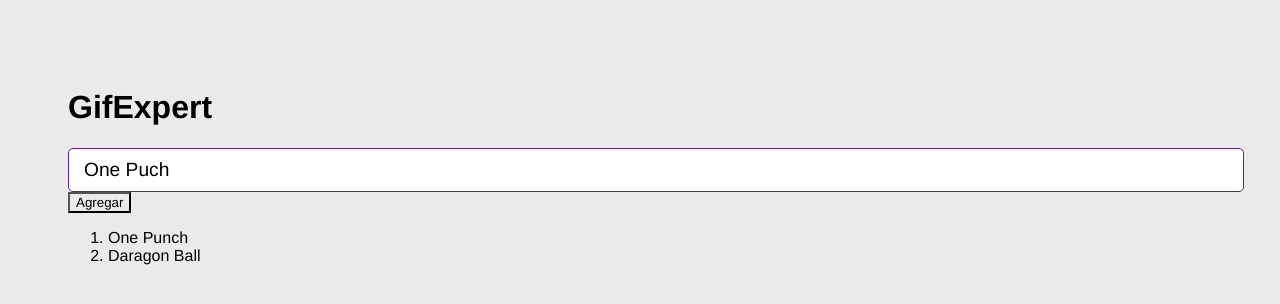
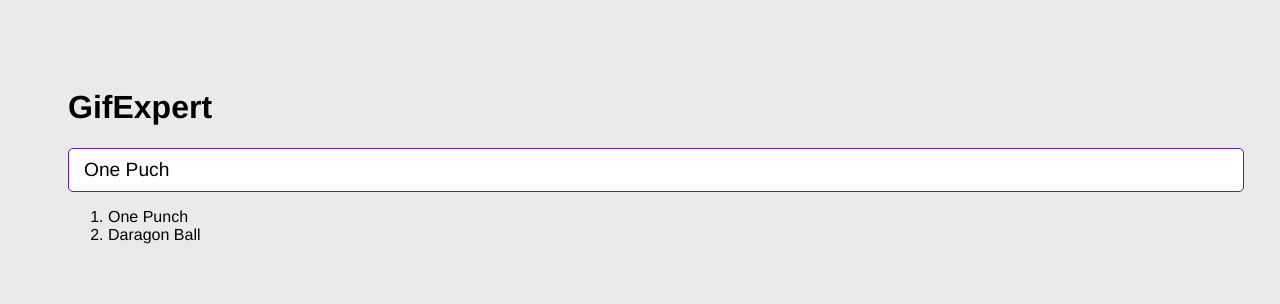
Before and after one commit to CasJuan/gifExpert, a React (Vite) app: page / in a window 1280 px wide. Shown: the top 304 px of the page. Built offline with nearby package versions, Linux system fonts and the light colour scheme.

Commit message:
comunicacion entre los padres de dos formas distintas

```diff
--- a/src/GifExpertApp.jsx
+++ b/src/GifExpertApp.jsx
@@ -5,8 +5,8 @@
 
     const [categories, setCategories] = useState(['One Punch','Daragon Ball']);
 
-    const onAddCategory = () => {
-        setCategories([...categories,'Valorant']);
+    const onAddCategory = (newCategory) => {
+        setCategories([...categories,newCategory]);
         //setCategories(cat => [...cat,'VALORANT'])
     }
 
@@ -18,10 +18,13 @@
 
 
     {/* input */}
-    <AddCategory/>
+    <AddCategory
+        //setCategories={setCategories}
+        onNewCategory={onAddCategory}
+
+    />
 
     {/* Listao de gif */}
-    <button onClick={onAddCategory}>Agregar</button>
 
     <ol>
         {categories.map(category => {
--- a/src/components/AddCategory.jsx
+++ b/src/components/AddCategory.jsx
@@ -1,6 +1,6 @@
 import React, { useState } from 'react'
 
-export const AddCategory = () => {
+export const AddCategory = ({onNewCategory}) => {
 
     const [inputValue, setInputValue] = useState('One Puch');
 
@@ -11,11 +11,14 @@
 
     const onSubmit = (event) => {
         event.preventDefault();
-        console.log(inputValue)
+        if(inputValue.trim().length <= 1) return;
+        //setCategories(categories => [...categories, inputValue])
+        onNewCategory(inputValue.trim())
+        setInputValue('')
     }
 
   return (
-    <form onSubmit={(event) => onSubmit(event)}>
+    <form onSubmit={onSubmit}>
         <input type="text"
         placeholder='Buscar gifs'
         value={inputValue}
```
